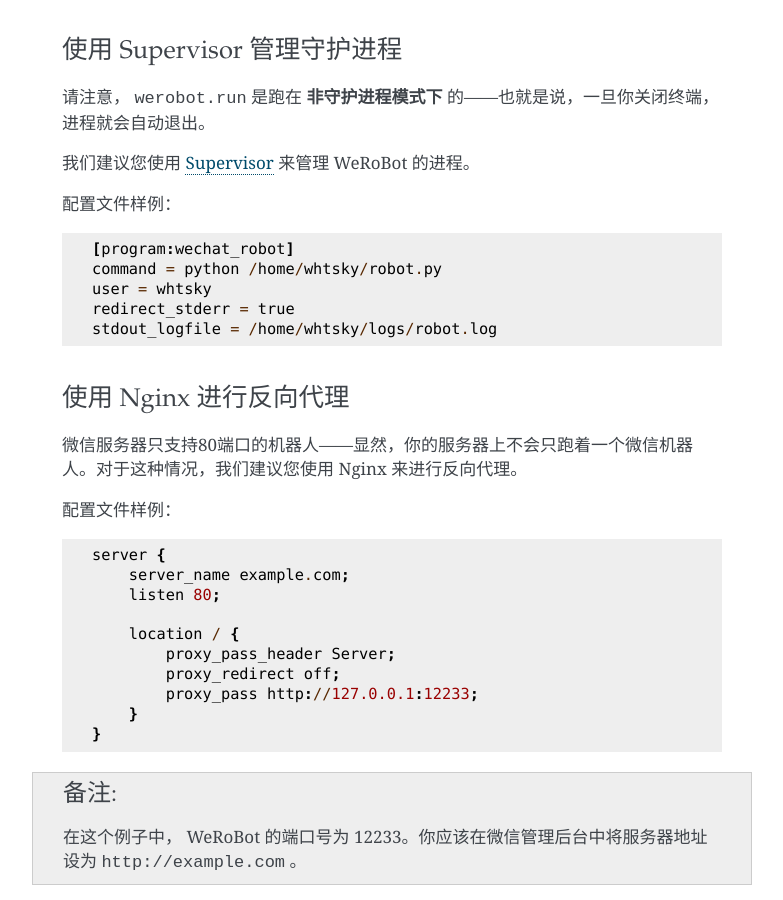
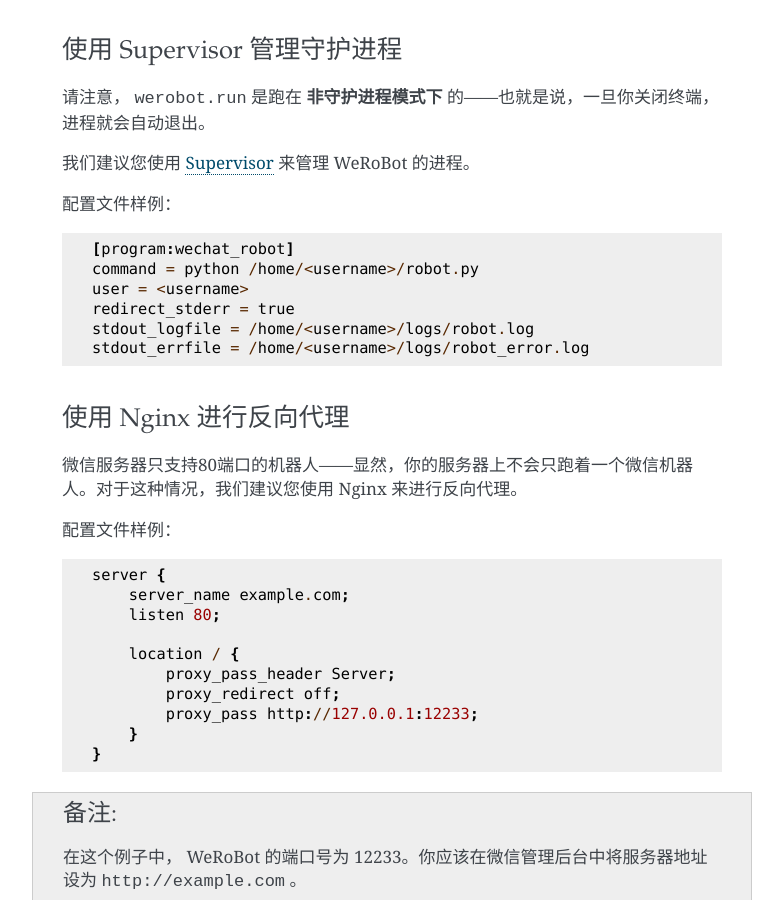
Before and after one commit to offu/WeRoBot, a Sphinx documentation site: the page built from docs/deploy.rst, in a window 1280 px wide and 900 px high, scrolled down 2462 px. Shown: the whole window, without its empty margins (358-1141 px from the left). Built offline with Sphinx 7.4.7, drawn with Linux system fonts in a browser that asks for light colours.

Commit message:
docs(deploy): update supervisor config example
close #277

```diff
--- a/docs/deploy.rst
+++ b/docs/deploy.rst
@@ -101,10 +101,11 @@
 配置文件样例： ::
 
     [program:wechat_robot]
-    command = python /home/whtsky/robot.py
-    user = whtsky
+    command = python /home/<username>/robot.py
+    user = <username>
     redirect_stderr = true
-    stdout_logfile = /home/whtsky/logs/robot.log
+    stdout_logfile = /home/<username>/logs/robot.log
+    stdout_errfile = /home/<username>/logs/robot_error.log
 
 使用 Nginx 进行反向代理
 ~~~~~~~~~~~~~~~~~~~~~~~~~~~~~~~~
```
